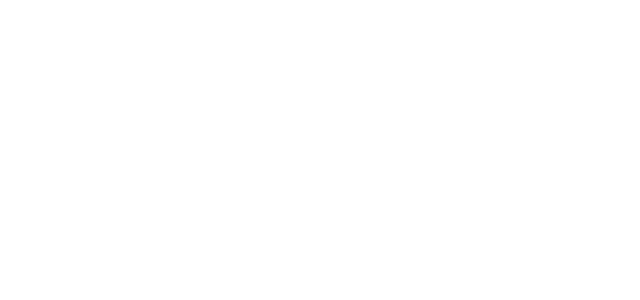
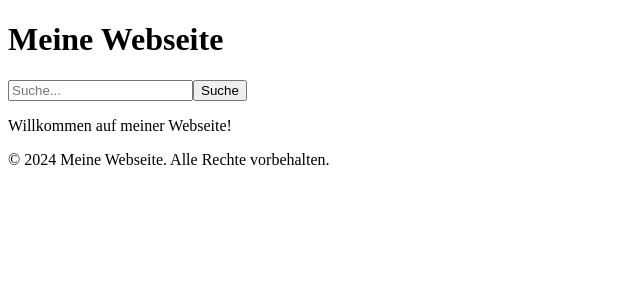
Before and after one commit to random744/FoodTracker, a React (Create React App) app in the folder food-tracker/: page / in a window 1280 px wide. Shown: the top 300 px of the page, without its empty margins (0-640 px from the left). Built offline with nearby package versions, Linux system fonts and the light colour scheme.

Commit message:
add first components

```diff
--- a/food-tracker/src/App.js
+++ b/food-tracker/src/App.js
@@ -1,9 +1,14 @@
-import './App.css';
+import React from 'react';
+import HeaderFooter from './components/HeaderFooter';
+import Search from './components/Search';
 
-function App() {
+const App = () => {
   return (
-    null
+    <HeaderFooter>
+      <Search />
+      <p>Willkommen auf meiner Webseite!</p>
+    </HeaderFooter>
   );
-}
+};
 
 export default App;
--- /dev/null
+++ b/food-tracker/src/components/HeaderFooter.js
@@ -0,0 +1,17 @@
+import React from 'react';
+
+const HeaderFooter = ({ children }) => {
+  return (
+    <div>
+      <header>
+        <h1>Meine Webseite</h1>
+      </header>
+      <main>{children}</main>
+      <footer>
+        <p>&copy; 2024 Meine Webseite. Alle Rechte vorbehalten.</p>
+      </footer>
+    </div>
+  );
+};
+
+export default HeaderFooter;
--- /dev/null
+++ b/food-tracker/src/components/Search.js
@@ -0,0 +1,25 @@
+import React, { useState } from 'react';
+
+const Search = () => {
+  const [query, setQuery] = useState('');
+
+  const handleSearch = (event) => {
+    event.preventDefault();
+    alert(`Suche nach: ${query}`);
+    // Hier kannst du den Suchvorgang implementieren
+  };
+
+  return (
+    <form onSubmit={handleSearch}>
+      <input
+        type="text"
+        value={query}
+        onChange={(e) => setQuery(e.target.value)}
+        placeholder="Suche..."
+      />
+      <button type="submit">Suche</button>
+    </form>
+  );
+};
+
+export default Search;
```
